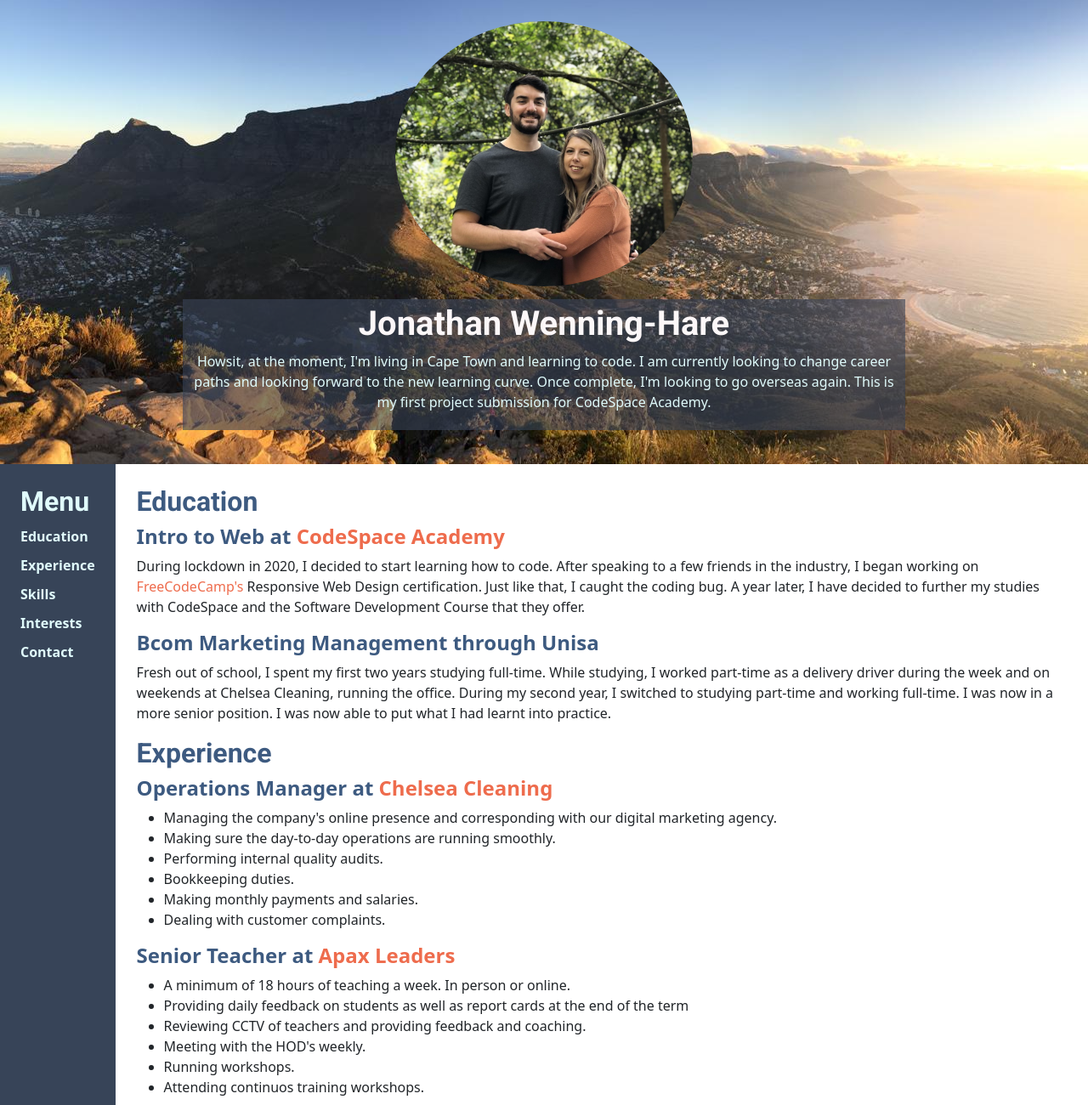
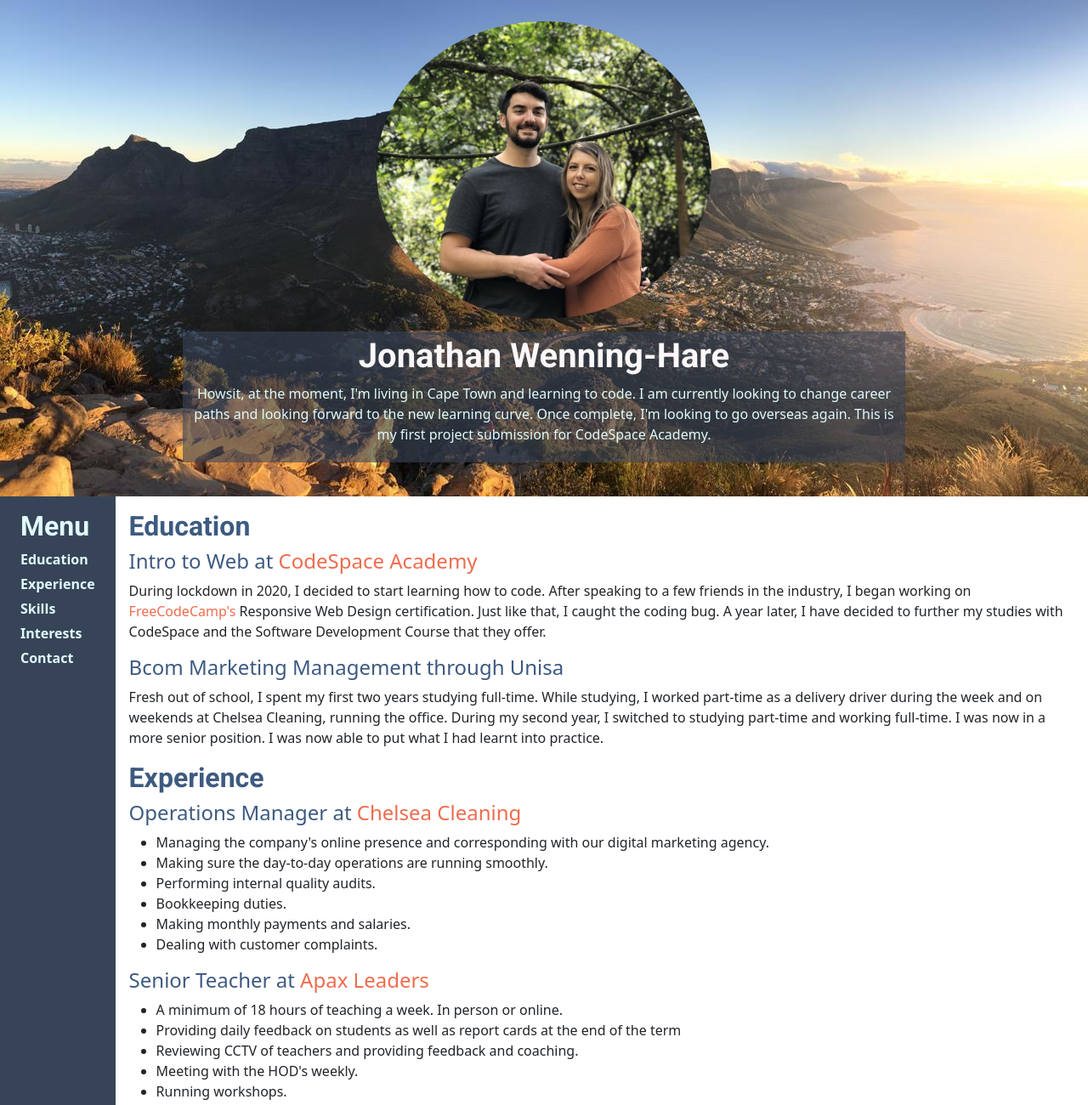
Before and after one commit to Jono-hare/WebDesign-November-2021, a plain HTML site: page resume10.html in a window 1280 px wide. Shown: the top 1300 px of the page at 85% size. Drawn offline with nearby package versions, Linux system fonts and the light colour scheme.

Commit message:
Updated padding and margins

```diff
--- a/css/stylesheetnew.css
+++ b/css/stylesheetnew.css
@@ -36,12 +36,12 @@ h3 {
 }
 .ff-dark {
   color: var(--clr-primary-700);
-  font-weight: 550;
+  /* font-weight: 550; */
 }
 
 .ff-darker {
   color: var(--clr-primary-900);
-  font-weight: 900;
+  /* font-weight: 900; */
 }
 
 .hover-link {
@@ -56,12 +56,12 @@ h3 {
 }
 
 .li-none {
-  list-style-type: none;
+  /* list-style-type: none; */
   font-weight: 600;
 }
 
 img {
-  border-radius: 100%;
+  /* border-radius: 100%; */
   transition: transform 1s;
   max-width: 350px;
   max-height: 350px;
@@ -96,7 +96,7 @@ img:hover {
 }
 
 .menu > ul > li {
-  margin: 10px 0 10px 0;
+  margin: 5px 0 5px 0;
 }
 
 i {
@@ -107,16 +107,11 @@ i {
 
 .menu {
   background-color: var(--clr-primary-900);
-  padding: 25px;
+  padding: 16px;
 }
 
 .bg-darker {
   background-color: var(--clr-primary-max);
-  padding: 25px;
-}
-
-main {
-  padding: 25px;
 }
 
 /* Media Queries */
--- a/resume10.html
+++ b/resume10.html
@@ -44,7 +44,11 @@
             media="(max-width: 922px)"
             srcset="Images/jono-sass-med.jpg"
           />
-          <img src="Images/jono-sass.jpg" alt="A photo of Jonathan" />
+          <img
+            class="img-fluid rounded-circle"
+            src="Images/jono-sass.jpg"
+            alt="A photo of Jonathan"
+          />
         </picture>
         <div class="header-box">
           <h1>Jonathan Wenning-Hare</h1>
@@ -73,7 +77,7 @@
         <div class="col col-nav">
           <nav class="menu container-fluid">
             <h2 class="ff-light">Menu</h2>
-            <ul>
+            <ul class="list-unstyled">
               <li class="li-none">
                 <a class="hover" href="#education">Education</a>
               </li>
@@ -96,7 +100,7 @@
 
       <!------ Main content ------>
 
-      <main class="row">
+      <main class="row p-3">
         <div class="col col-main">
           <section id="education">
             <h2 class="ff-dark">Education</h2>
@@ -228,7 +232,7 @@
 
     <!------ Footer ------>
 
-    <footer id="contact" class="container-fluid bg-darker">
+    <footer id="contact" class="container-fluid bg-darker p-2">
       <section class="container text-center">
         <h2 class="ff-light">Contact details</h2>
         <a
```
